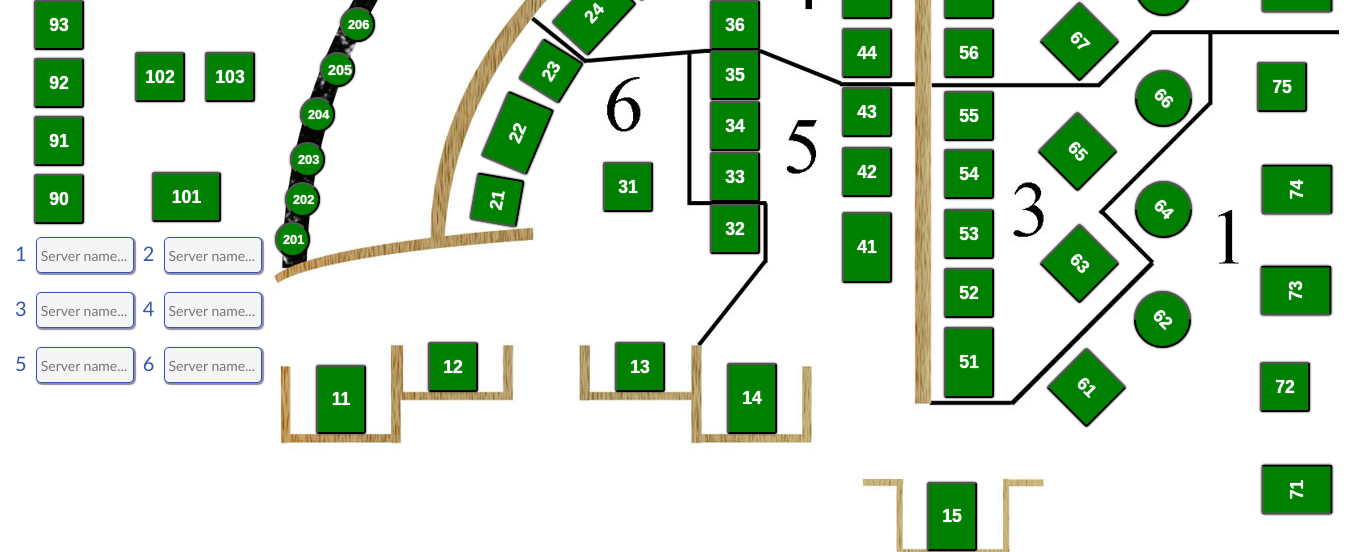
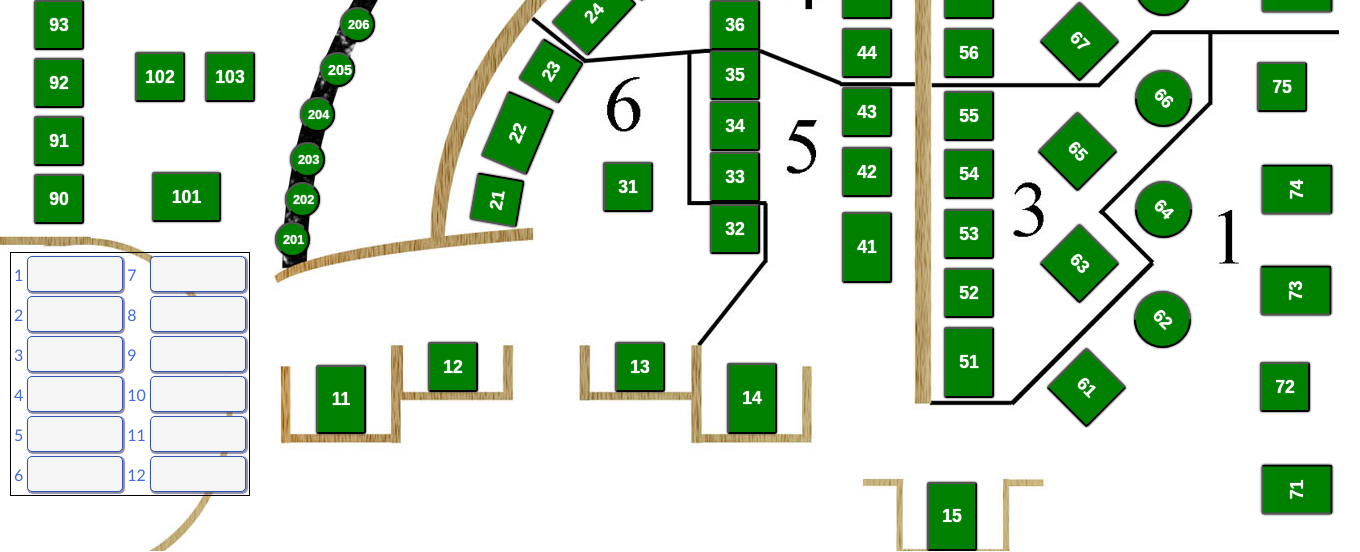
Before and after one commit to asu-cis-capstone/dalek, a PHP site: page /floorplans/6man.html in a window 1360 px wide. Shown: the part 438-990 px from the top of the page. Run offline with PHP 8.4, Linux system fonts and the light colour scheme.

Commit message:
added table for servers on duty

```diff
--- a/floorplans/6man.html
+++ b/floorplans/6man.html
@@ -33,20 +33,12 @@ Spring 2015
   </head>
   <body>
 
+	<div id="logo">
+		<p>
+			<img src="../images/RRLogo.jpg" alt="Red Robin!" />
+		</p>
+	</div>
 
-
-<!--
-	<div id="header">
-		<p class="sh1">Red Robin</p>
-		<p class="sh2">Gateway</p>
-	</div>
--->
-
-<div id="logo">
-	<p>
-		<img src="../images/RRLogo.jpg" alt="Red Robin!" />
-	</p>
-</div>
 	<div id="tableButtons">
 
 		<!-- 90's tables-->
@@ -158,30 +150,45 @@ Spring 2015
 	</div>
 
 
-	<div id="sectionLabels">
-
-		<!-- Section/Server Labels -->
-		<label for="s1">1</label>
-		<input id="s1" type="text" maxlength="50" placeholder="Server name..."></input>
-
-		<label for="s1">2</label>
-		<input id="s2" type="text" maxlength="50" placeholder="Server name..."></input>
-		<br /><br />
-
-		<label for="s1">3</label>
-		<input id="s3" type="text" maxlength="50" placeholder="Server name..."></input>
-
-		<label for="s1">4</label>
-		<input id="s4" type="text" maxlength="50" placeholder="Server name..."></input>
-		<br /><br />
-
-		<label for="s1">5</label>
-		<input id="s5" type="text" maxlength="50" placeholder="Server name..."></input>
-
-		<label for="s1">6</label>
-		<input id="s6" type="text" maxlength="50" placeholder="Server name..."></input>
-	</div>
-
+	<div id="servers">
+        <table>
+                <tr>
+                        <td>1</td>
+                        <td><input type="text" name="server1"></td>
+                        <td>7</td>
+                        <td><input type="text" name="server6"></td>
+                </tr>
+                <tr>
+                        <td>2</td>
+                        <td><input type="text" name="server2"></td>
+                        <td>8</td>
+                        <td><input type="text" name="server7"></td>
+                </tr>
+                <tr>
+                        <td>3</td>
+                        <td><input type="text" name="server1"></td>
+                        <td>9</td>
+                        <td><input type="text" name="server6"></td>
+                </tr>
+                <tr>
+                        <td>4</td>
+                        <td><input type="text" name="server1"></td>
+                        <td>10</td>
+                        <td><input type="text" name="server6"></td>
+                </tr>
+                <tr>
+                        <td>5</td>
+                        <td><input type="text" name="server1"></td>
+                        <td>11</td>
+                        <td><input type="text" name="server6"></td>
+                </tr>
+                <tr>
+                        <td>6</td>
+                        <td><input type="text" name="server1"></td>
+                        <td>12</td>
+                        <td><input type="text" name="server6"></td>
+                </tr>
+        </table>
 	</div>
 
   </body>
--- a/stylesheets/6manFloorplan.css
+++ b/stylesheets/6manFloorplan.css
@@ -18,6 +18,13 @@ body {
 	height:					50%;
 	width:					80%;
 	margin:					auto;
+}
+
+table{
+	position:				absolute;
+	top:					690px;
+	left:					10px;
+	border: 				1px solid black;
 }
 
 #header {
```
